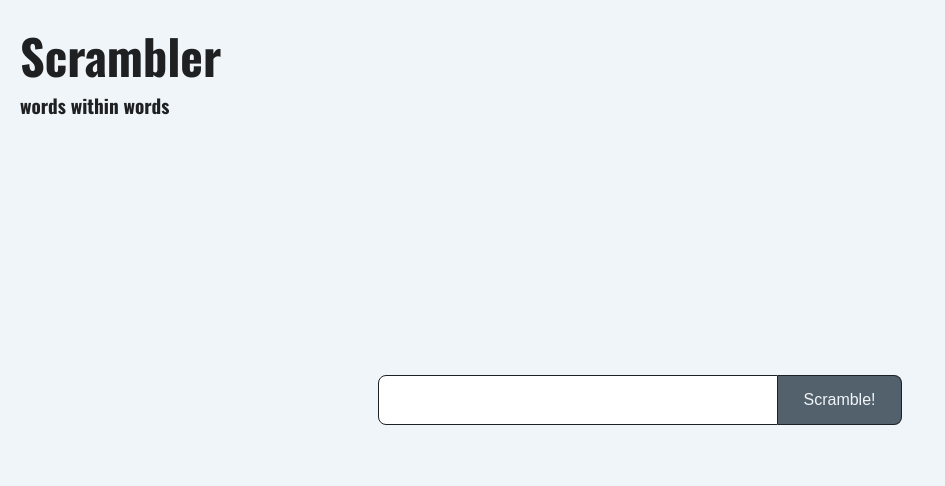
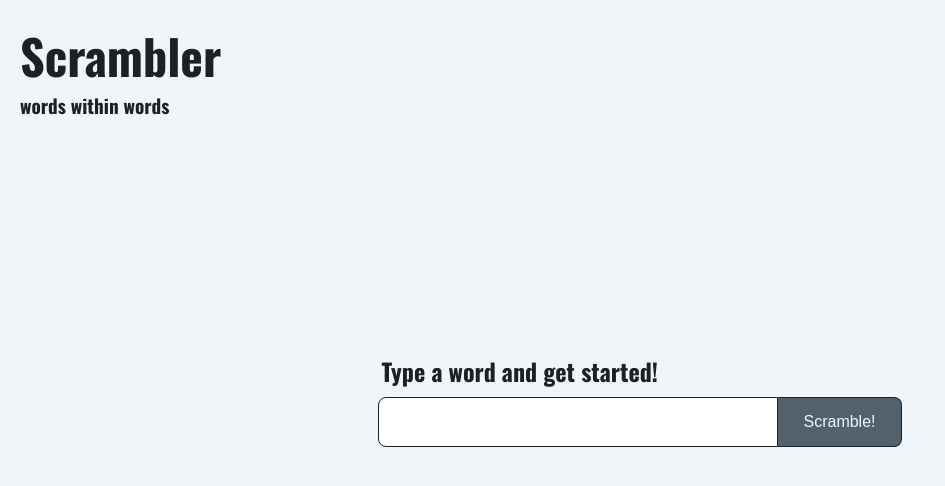
Before and after one commit to nsars19/unscrambler-app-ui, a React (Create React App) app: page / in a window 1280 px wide. Shown: the top 486 px of the page, without its empty margins (0-945 px from the left). Built offline with nearby package versions, Linux system fonts and the light colour scheme.

Commit message:
add header text

```diff
--- a/src/form.js
+++ b/src/form.js
@@ -10,6 +10,11 @@ const StyledForm = styled.form`
   align-items: center;
   justify-content: center;
   font-size: 1rem;
+
+  h2 {
+    margin-bottom: 8px;
+    margin-left: 3px;
+  }
 
   .input-wrap {
     position: relative;
@@ -94,6 +99,7 @@ export default function Form({ setWords }) {
     <>
       <StyledForm onSubmit={handleSubmit}>
         <div className="input-wrap">
+          <h2>Type a word and get started!</h2>
           <input type="text" value={inputText} onChange={handleInputChange} />
           <input type="submit" value="Scramble!" />
           <LengthError vis={lengthError} setLengthError={setLengthError} />
```
